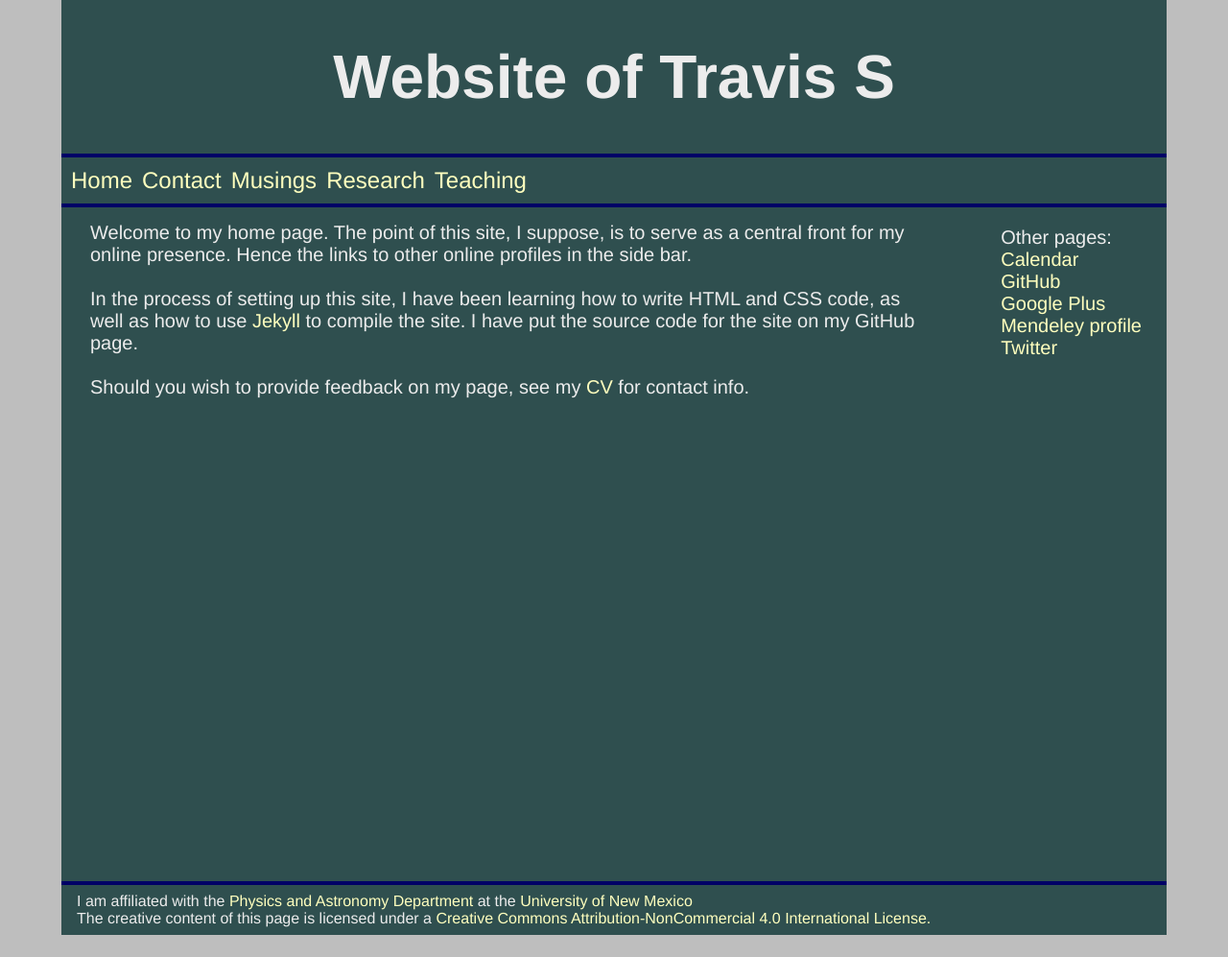
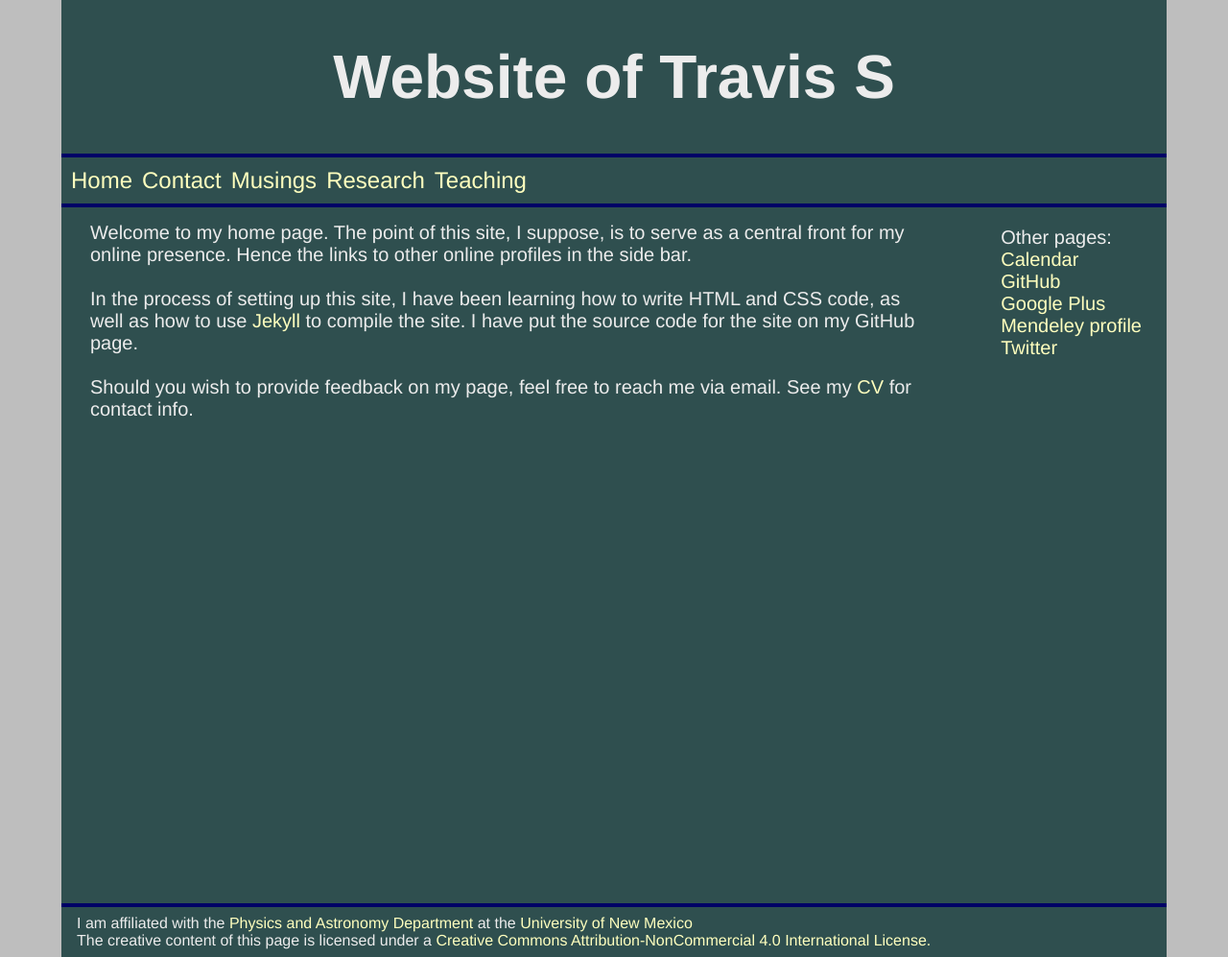
Before and after one commit to jarthurgross/Travis-S.github.io, a Jekyll site: the page built from index.html, in a window 1280 px wide. Shown: the whole page at 96% size. Built offline with Jekyll 4.4.1, drawn with Linux system fonts in a browser that asks for light colours; Markdown is read by kramdown in place of the engine named in the settings; before the commit the page ends 974 px from its top, so only the background shows below that.

Commit message:
Corrected CV link.

```diff
--- a/index.html
+++ b/index.html
@@ -6,6 +6,6 @@
 Welcome to my home page. The point of this site, I suppose, is to serve as a central front for my online presence. Hence the links to other online profiles in the side bar. <br/><br/>
 In the process of setting up this site, I have been learning how to write HTML and CSS code, as well as how to use <a href="http://jekyllrb.com/" target="blank">Jekyll</a> to compile the site. I have put the source code for the site on my GitHub page.
 <br/><br/>
-Should you wish to provide feedback on my page, see my <a href="CV.pdf" target="_blank">CV</a> for contact info.
+Should you wish to provide feedback on my page, feel free to reach me via email. See my <a href="https://app.box.com/s/l4qr7cmiixjvflub2l6t" target="_blank">CV</a> for contact info.
 <br/><br/>
 </section>
```
